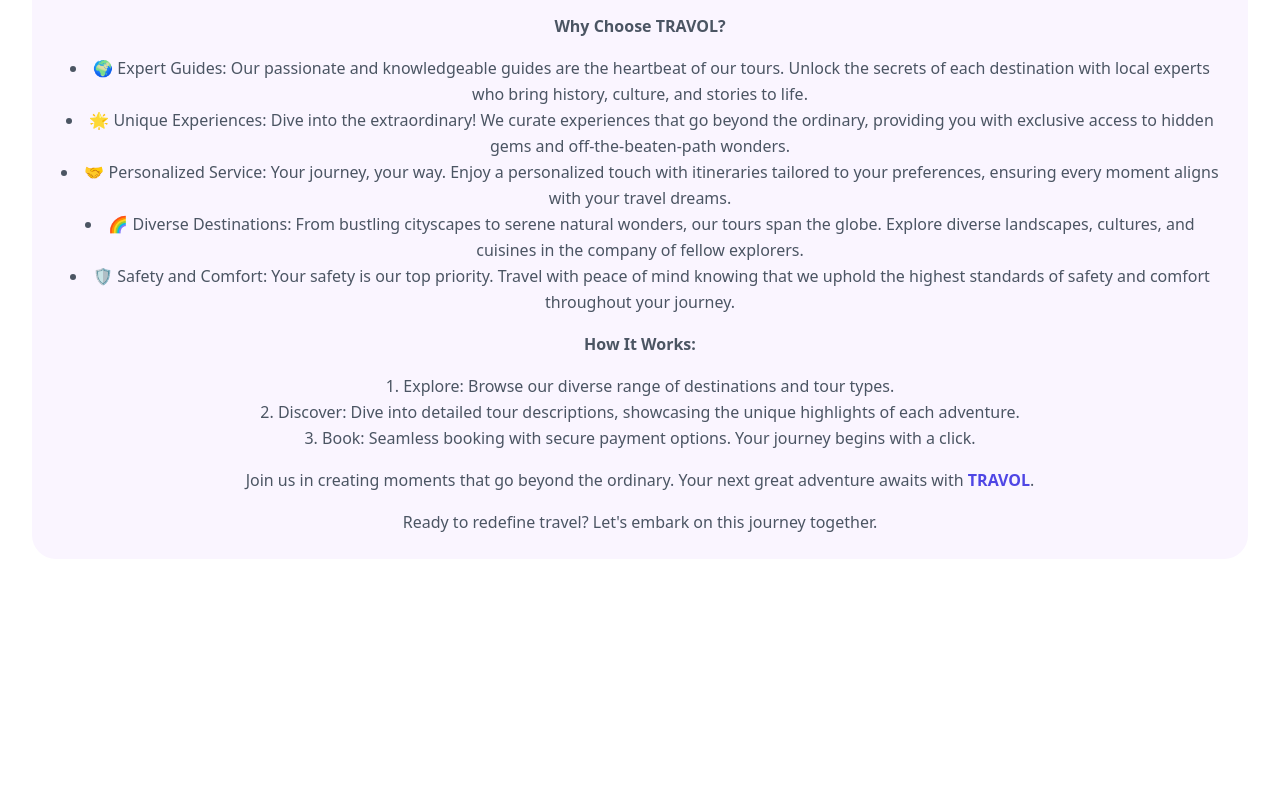
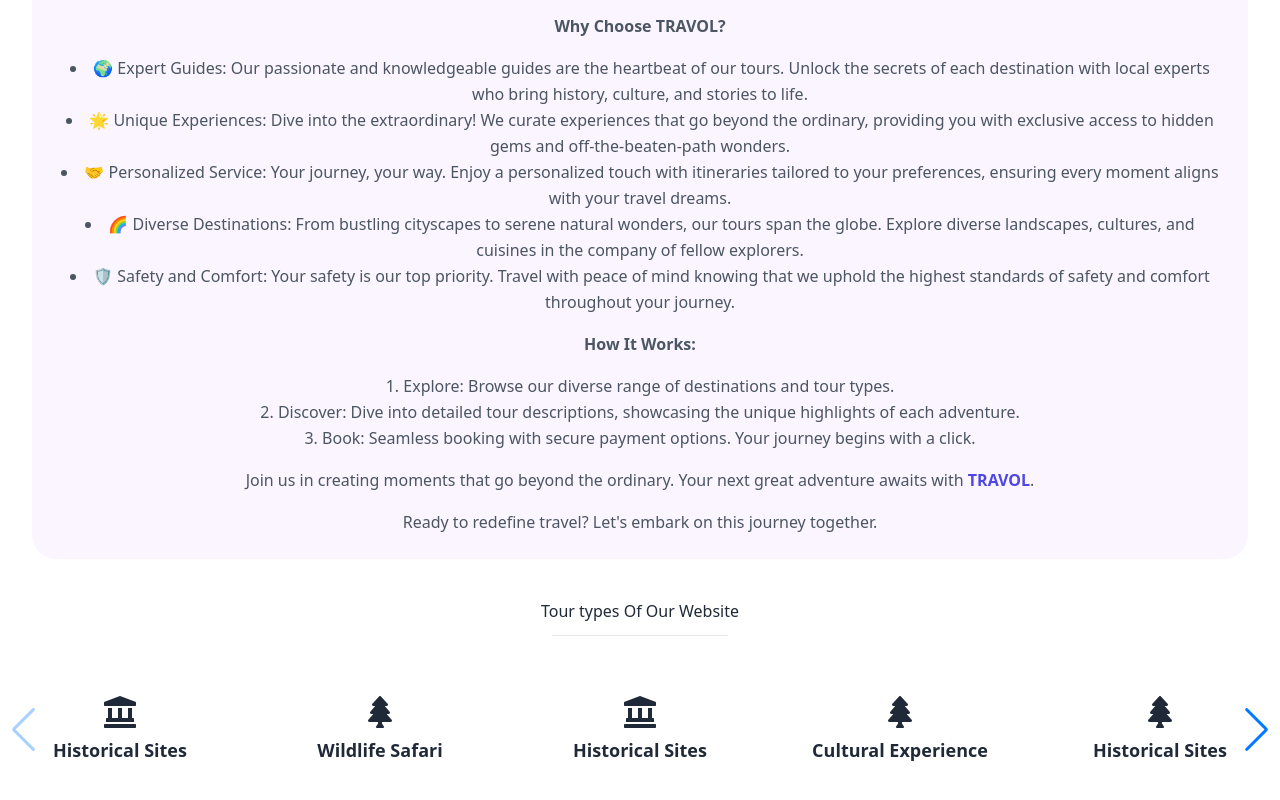
Before and after one commit to arafatah/travel-guide-client, a React (Vite) app: page / in a window 1280 px wide. Shown: the part 1452-2252 px from the top of the page. Before the commit the page ends 2011 px from the top, so only its background shows below. Built offline with nearby package versions, Linux system fonts and the light colour scheme; no server answers.

Commit message:
Tour type section added

```diff
--- a/package.json
+++ b/package.json
@@ -21,7 +21,8 @@
     "react-router-dom": "^6.20.0",
     "react-tabs": "^6.0.2",
     "sort-by": "^1.2.0",
-    "sweetalert2": "^11.10.1"
+    "sweetalert2": "^11.10.1",
+    "swiper": "^11.0.5"
   },
   "devDependencies": {
     "@types/react": "^18.2.37",
--- a/src/Pages/Home/Home.jsx
+++ b/src/Pages/Home/Home.jsx
@@ -1,15 +1,17 @@
 import Tabs from "../Tabs/Tabs";
+import TourTypes from "../TourTypes/TourTypes";
 import Banner from "./Banner/Banner";
 
 const Home = () => {
   return (
     <div>
-
       <div className="mt-10">
         <Banner></Banner>
       </div>
       <Tabs />
-
+      <div>
+        <TourTypes/>
+      </div>
     </div>
   );
 };
--- /dev/null
+++ b/src/Pages/TourTypes/TourList.jsx
@@ -0,0 +1,41 @@
+import React, { useEffect, useState } from "react";
+import { useParams } from "react-router-dom";
+
+const TourList = () => {
+  const { tourType } = useParams();
+  const [packages, setPackages] = useState([]);
+  const [tourData, setTourData] = useState([]);
+
+  useEffect(() => {
+    // Adjust the API endpoint path based on your project structure
+    fetch("/Package.json")
+      .then((res) => res.json())
+      .then((data) => setTourData(data));
+  }, []);
+
+  useEffect(() => {
+    // Filter packages based on the tourType from the fetched data
+    const filteredPackages = tourData.filter(
+      (tour) => tour.tourType.toLowerCase() === tourType.toLowerCase()
+    );
+    setPackages(filteredPackages);
+  }, [tourType, tourData]);
+
+  return (
+    <div className="container mx-auto my-10">
+      <h3 className="mb-11 text-center font-medium">
+        {tourType} Packages <hr className="w-44 mt-3 mx-auto" />
+      </h3>
+      {/* Display packages here */}
+      {packages.map((tour, index) => (
+        <div key={index} className="package-card">
+          <img src={tour.img} alt={tour.tripTitle} className="mb-2 rounded-lg" />
+          <p className="text-lg font-semibold">{tour.tripTitle}</p>
+          <p className="text-base">${tour.price}</p>
+        </div>
+      ))}
+    </div>
+  );
+};
+
+export default TourList;
--- /dev/null
+++ b/src/Pages/TourTypes/TourTypes.jsx
@@ -0,0 +1,50 @@
+import { Swiper, SwiperSlide } from 'swiper/react';
+import 'swiper/css';
+import 'swiper/css/navigation';
+import { Navigation } from 'swiper/modules';
+import { FaLandmark, FaTree } from 'react-icons/fa';
+import { Link } from 'react-router-dom';
+
+const TourTypes = () => {
+  const tourTypeData = [
+    { icon: <FaLandmark size={32} />, label: 'Historical Sites' },
+    { icon: <FaTree size={32} />, label: 'Wildlife Safari' },
+    { icon: <FaLandmark size={32} />, label: 'Historical Sites' },
+    { icon: <FaTree size={32} />, label: 'Cultural Experience' },
+    { icon: <FaTree size={32} />, label: 'Historical Sites' },
+    { icon: <FaTree size={32} />, label: 'Wildlife Safari' },
+    { icon: <FaTree size={32} />, label: 'Cultural Experience' },
+    { icon: <FaTree size={32} />, label: 'Cruise' },
+  ];
+
+  return (
+    <div className="container mx-auto my-10">
+      <div>
+        <h3 className="mb-11 text-center font-medium">
+          Tour types Of Our Website <hr className="w-44 mt-3 mx-auto" />
+        </h3>
+      </div>
+      <Swiper
+        slidesPerView={5}
+        spaceBetween={20}
+        navigation={true}
+        modules={[Navigation]}
+        className="mySwiper"
+      >
+        {tourTypeData.map((tourType, index) => (
+          <SwiperSlide key={index}>
+            <Link
+              to={`/tour-type/${tourType.label.toLowerCase()}`}
+              className="flex flex-col items-center justify-center bg-white rounded-2xl p-4 cursor-pointer text-center"
+            >
+              {tourType.icon}
+              <span className="text-lg font-semibold mt-2">{tourType.label}</span>
+            </Link>
+          </SwiperSlide>
+        ))}
+      </Swiper>
+    </div>
+  );
+};
+
+export default TourTypes;
--- a/src/Routes/Routes.jsx
+++ b/src/Routes/Routes.jsx
@@ -9,6 +9,7 @@ import Blogs from "../Pages/Blogs/Blogs";
 import AboutUs from "../Pages/AboutUs/AboutUs";
 import ContactUs from "../Pages/ContactUs/ContactUs";
 import AllPackages from "../Pages/AllPackages/AllPackages";
+import TourList from "../Pages/TourTypes/TourList";
 
 
 const Routes = createBrowserRouter([
@@ -41,7 +42,12 @@ const Routes = createBrowserRouter([
             {
                 path: "/allPackages",
                 element: <AllPackages/>
+            },
+            {
+                path: "/tour-type/:tourType",
+                element: <TourList/>
             }
+
         ]
     },
     {
```
Also changed, not shown: public/Package.json (+35 -0 lines), 1 other file (tests, documents, lock files or other folders).
